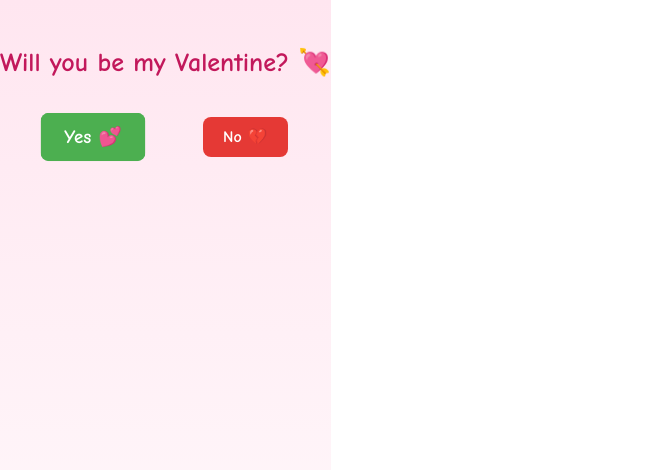
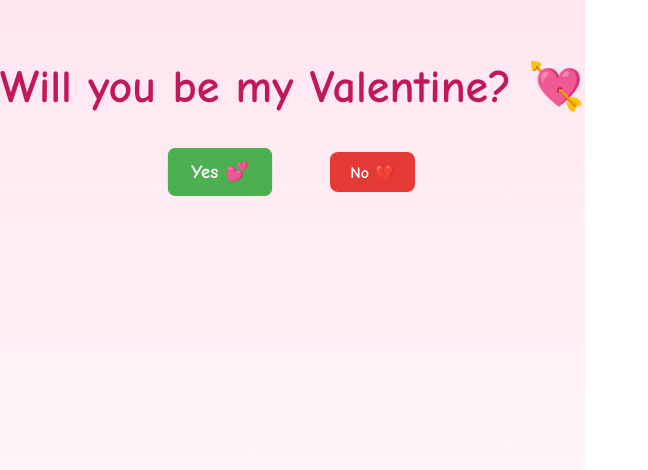
Before and after one commit to rnlchr/VercelDeploy, a React (Vite) app in the folder Valentines/: page / in a window 1280 px wide. Shown: the top 470 px of the page, without its empty margins (0-648 px from the left). Built offline with nearby package versions, Linux system fonts and the light colour scheme.

Commit message:
Increase headline font size to 46px

```diff
--- a/Valentines/src/App.css
+++ b/Valentines/src/App.css
@@ -11,7 +11,7 @@
 }
 
 .headline {
-  font-size: 26px;
+  font-size: 46px;
   margin-bottom: 36px;
   color: #c2185b;
 }
```
